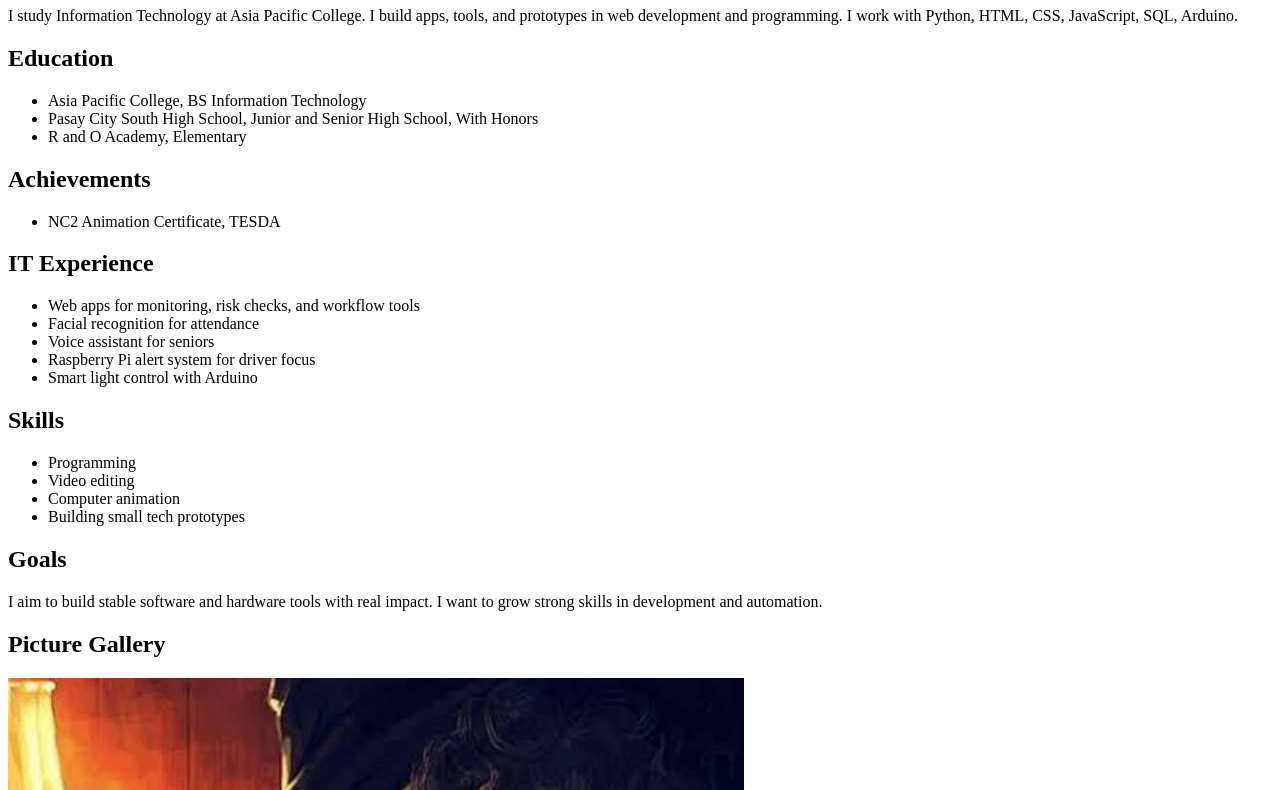
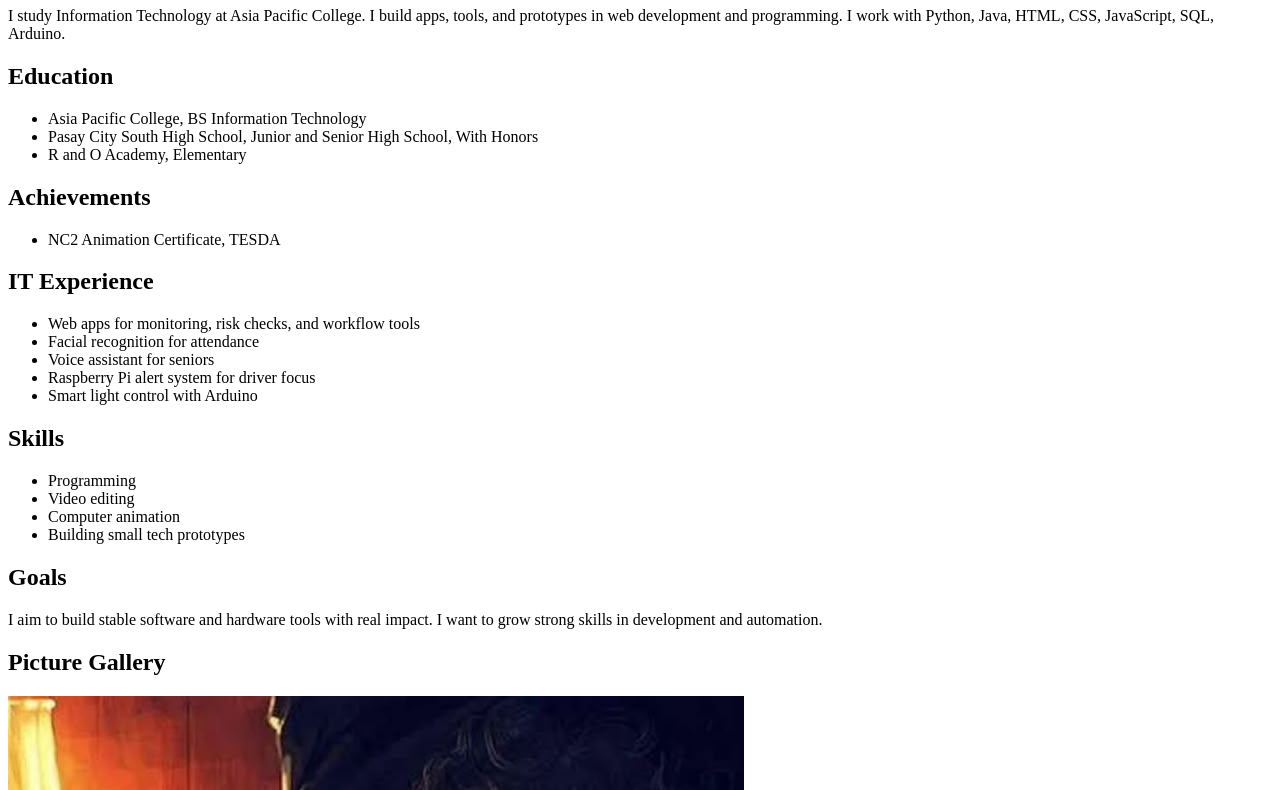
Before and after one commit to Vince0028/webprog-IT241-html-lessons, a plain HTML site: page introductions/index.html in a window 1280 px wide. Shown: the part 73-863 px from the top of the page. Drawn offline with Linux system fonts and the light colour scheme.

Commit message:
Update index.html

```diff
--- a/introductions/index.html
+++ b/introductions/index.html
@@ -10,7 +10,7 @@
   <p>
     I study Information Technology at Asia Pacific College.
     I build apps, tools, and prototypes in web development and programming.
-    I work with Python, HTML, CSS, JavaScript, SQL, Arduino.
+    I work with Python, Java, HTML, CSS, JavaScript, SQL, Arduino.
   </p>
 
   <h2>Education</h2>
```
